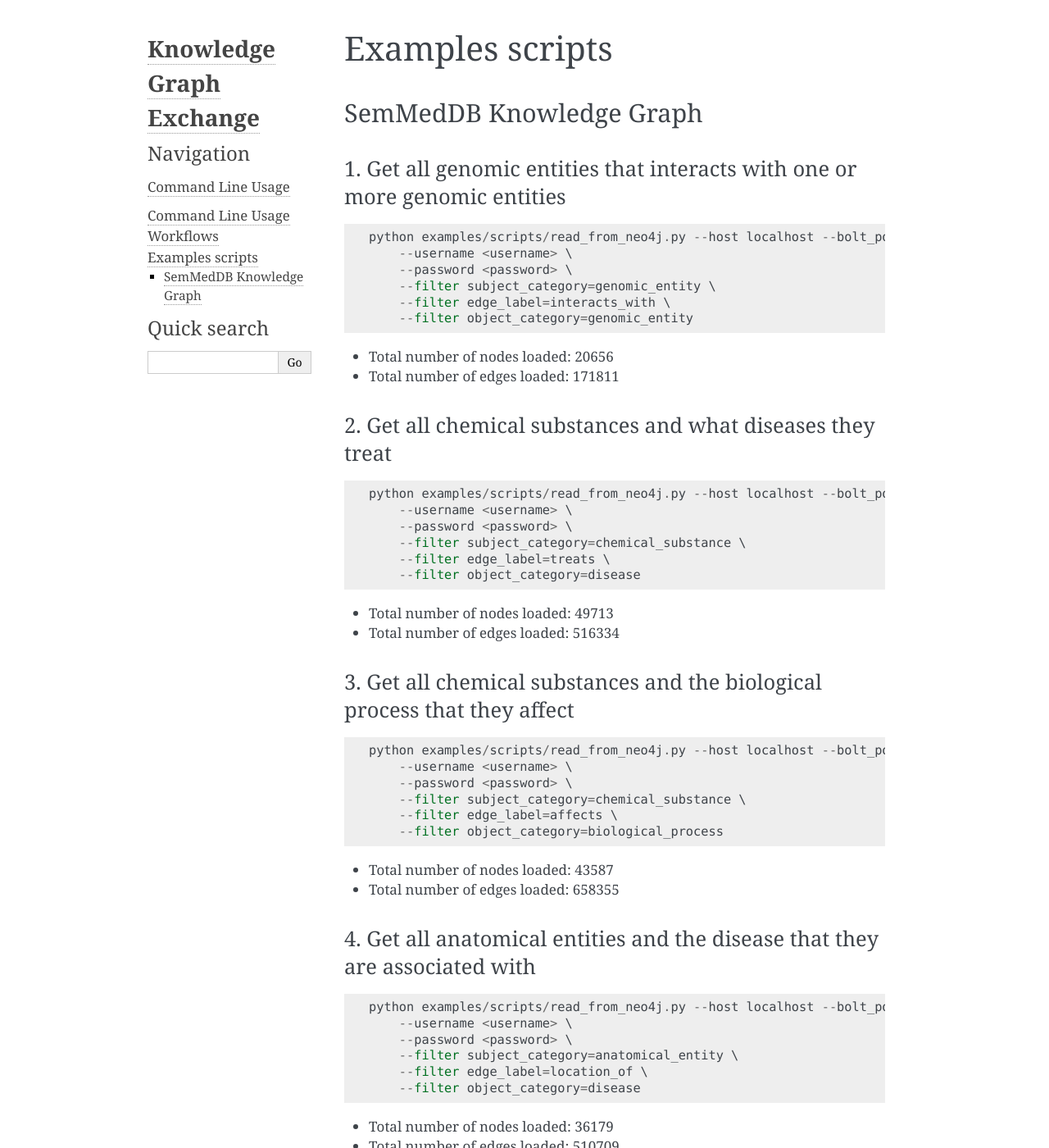
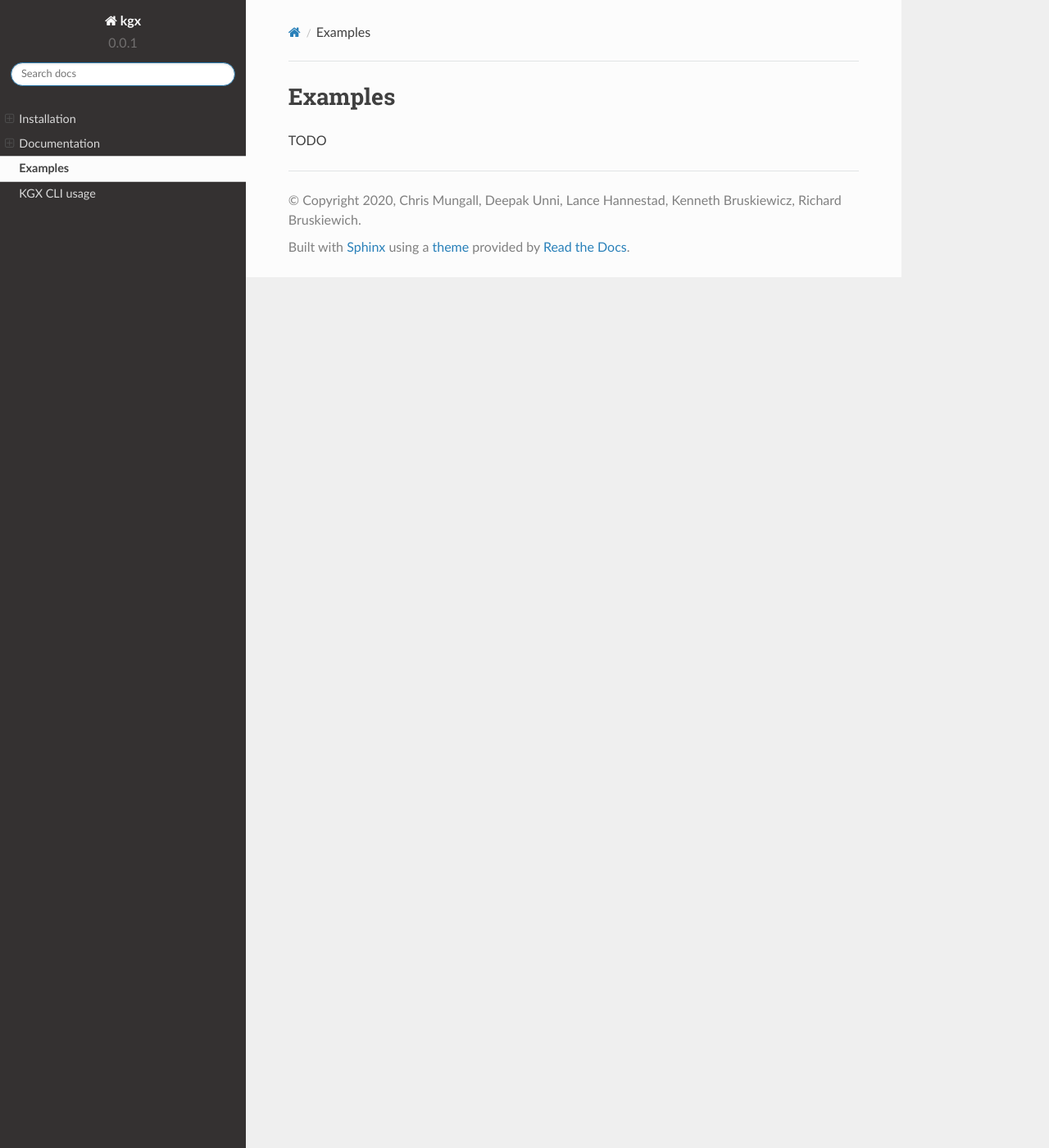
Before and after one commit to biolink/kgx, a Sphinx documentation site: the page built from docs/examples.rst, in a window 1280 px wide and 1400 px high. Shown: the whole window at 82% size. Built offline with Sphinx 7.4.7 and the Read the Docs theme 2.0.0, drawn with Linux system fonts in a browser that asks for light colours; pages that are not in the unit, such as notebooks, are missing from menus; some of the changed text lies outside the part shown.

Commit message:
Update structure and content of documentation

````diff
--- /dev/null
+++ b/docs/cli_usage.rst
@@ -0,0 +1,2 @@
+KGX CLI usage
+=============
--- a/docs/conf.py
+++ b/docs/conf.py
@@ -1,8 +1,8 @@
 #!/usr/bin/env python3
 # -*- coding: utf-8 -*-
 #
-# Knowledge Graph Exchange documentation build configuration file, created by
-# sphinx-quickstart on Fri May 18 17:03:18 2018.
+# kgx documentation build configuration file, created by
+# sphinx-quickstart on Tue Jun 18 16:51:38 2019.
 #
 # This file is execfile()d with the current directory set to its
 # containing dir.
@@ -17,9 +17,10 @@
 # add these directories to sys.path here. If the directory is relative to the
 # documentation root, use os.path.abspath to make it absolute, like shown here.
 #
-# import os
-# import sys
-# sys.path.insert(0, os.path.abspath('.'))
+import os
+import sys
+
+sys.path.insert(0, os.path.abspath('../kgx'))
 
 
 # -- General configuration ------------------------------------------------
@@ -31,7 +32,27 @@
 # Add any Sphinx extension module names here, as strings. They can be
 # extensions coming with Sphinx (named 'sphinx.ext.*') or your custom
 # ones.
-extensions = []
+extensions = ['sphinx.ext.autodoc',
+    'sphinx.ext.todo',
+    'sphinx.ext.coverage',
+    'sphinx.ext.viewcode',
+    'sphinx.ext.githubpages',
+    'sphinx.ext.napoleon',
+    'sphinx_rtd_theme'
+]
+
+# Napoleon settings
+napoleon_google_docstring = False
+napoleon_numpy_docstring = True
+napoleon_include_init_with_doc = True
+napoleon_include_private_with_doc = False
+napoleon_include_special_with_doc = True
+napoleon_use_admonition_for_examples = True
+napoleon_use_admonition_for_notes = True
+napoleon_use_admonition_for_references = False
+napoleon_use_ivar = False
+napoleon_use_param = True
+napoleon_use_rtype = True
 
 # Add any paths that contain templates here, relative to this directory.
 templates_path = ['_templates']
@@ -39,29 +60,24 @@ templates_path = ['_templates']
 # The suffix(es) of source filenames.
 # You can specify multiple suffix as a list of string:
 #
-source_suffix = ['.rst', '.md']
-# source_suffix = '.rst'
-
-source_parsers = {
-   '.md': 'recommonmark.parser.CommonMarkParser',
-}
+source_suffix = ['.rst']
 
 # The master toctree document.
 master_doc = 'index'
 
 # General information about the project.
-project = 'Knowledge Graph Exchange'
-copyright = '2018, Chris Mungall et al.'
-author = 'Chris Mungall et al.'
+project = 'kgx'
+copyright = '2020, Chris Mungall, Deepak Unni, Lance Hannestad, Kenneth Bruskiewicz, Richard Bruskiewich'
+author = 'Chris Mungall, Deepak Unni, Lance Hannestad, Richard Bruskiewich, Kenneth Bruskiewicz'
 
 # The version info for the project you're documenting, acts as replacement for
 # |version| and |release|, also used in various other places throughout the
 # built documents.
 #
 # The short X.Y version.
-version = ''
+version = '0.0.1'
 # The full version, including alpha/beta/rc tags.
-release = ''
+release = '0.0.1'
 
 # The language for content autogenerated by Sphinx. Refer to documentation
 # for a list of supported languages.
@@ -79,7 +95,7 @@ exclude_patterns = ['_build', 'Thumbs.db', '.DS_Store']
 pygments_style = 'sphinx'
 
 # If true, `todo` and `todoList` produce output, else they produce nothing.
-todo_include_todos = False
+todo_include_todos = True
 
 
 # -- Options for HTML output ----------------------------------------------
@@ -87,39 +103,38 @@ todo_include_todos = False
 # The theme to use for HTML and HTML Help pages.  See the documentation for
 # a list of builtin themes.
 #
-html_theme = 'alabaster'
+# Activate the theme.
+html_theme = 'sphinx_rtd_theme'
 
 # Theme options are theme-specific and customize the look and feel of a theme
 # further.  For a list of options available for each theme, see the
 # documentation.
 #
-# html_theme_options = {}
+html_theme_options = {
+    'canonical_url': '',
+    'logo_only': False,
+    'display_version': True,
+    'prev_next_buttons_location': None,
+    'style_external_links': True,
+    'style_nav_header_background': '#343131',
+    'collapse_navigation': False,
+    'sticky_navigation': True,
+    'navigation_depth': -1,
+    'titles_only': False
+}
+
+html_show_sourcelink = False
 
 # Add any paths that contain custom static files (such as style sheets) here,
 # relative to this directory. They are copied after the builtin static files,
 # so a file named "default.css" will overwrite the builtin "default.css".
 html_static_path = ['_static']
 
-# Custom sidebar templates, must be a dictionary that maps document names
-# to template names.
-#
-# This is required for the alabaster theme
-# refs: http://alabaster.readthedocs.io/en/latest/installation.html#sidebars
-html_sidebars = {
-    '**': [
-        'about.html',
-        'navigation.html',
-        'relations.html',  # needs 'show_related': True theme option to display
-        'searchbox.html',
-        'donate.html',
-    ]
-}
-
 
 # -- Options for HTMLHelp output ------------------------------------------
 
 # Output file base name for HTML help builder.
-htmlhelp_basename = 'KnowledgeGraphExchangedoc'
+htmlhelp_basename = 'kgxdoc'
 
 
 # -- Options for LaTeX output ---------------------------------------------
@@ -146,8 +161,8 @@ latex_elements = {
 # (source start file, target name, title,
 #  author, documentclass [howto, manual, or own class]).
 latex_documents = [
-    (master_doc, 'KnowledgeGraphExchange.tex', 'Knowledge Graph Exchange Documentation',
-     'Chris Mungall et al.', 'manual'),
+    (master_doc, 'kgx.tex', 'KGX Documentation',
+     'Chris Mungall, Deepak Unni, Kenneth Bruskiewicz, Lance Hannestad, Richard Bruskiewich', 'manual'),
 ]
 
 
@@ -156,7 +171,7 @@ latex_documents = [
 # One entry per manual page. List of tuples
 # (source start file, name, description, authors, manual section).
 man_pages = [
-    (master_doc, 'knowledgegraphexchange', 'Knowledge Graph Exchange Documentation',
+    (master_doc, 'KGX', 'KGX Documentation',
      [author], 1)
 ]
 
@@ -167,7 +182,7 @@ man_pages = [
 # (source start file, target name, title, author,
 #  dir menu entry, description, category)
 texinfo_documents = [
-    (master_doc, 'KnowledgeGraphExchange', 'Knowledge Graph Exchange Documentation',
-     author, 'KnowledgeGraphExchange', 'One line description of project.',
+    (master_doc, 'KGX', 'KGX Documentation',
+     author, 'kgx', 'One line description of project.',
      'Miscellaneous'),
 ]
--- /dev/null
+++ b/docs/documentation.rst
@@ -0,0 +1,10 @@
+Documentation
+=============
+
+.. toctree::
+   :maxdepth: 2
+
+   transformers
+   operations
+   utilities
+   command_line
--- a/docs/examples.md
+++ /dev/null
@@ -1,98 +0,0 @@
-# Examples scripts
-
-
-## SemMedDB Knowledge Graph
-
-
-### 1. Get all genomic entities that interacts with one or more genomic entities
-
-
-```
-python examples/scripts/read_from_neo4j.py --host localhost --bolt_port 7687 \
-    --username <username> \
-    --password <password> \
-    --filter subject_category=genomic_entity \
-    --filter edge_label=interacts_with \
-    --filter object_category=genomic_entity
-```
-
-
-- Total number of nodes loaded: 20656
-- Total number of edges loaded: 171811
-
-
-### 2. Get all chemical substances and what diseases they treat
-
-```
-python examples/scripts/read_from_neo4j.py --host localhost --bolt_port 7687 \
-    --username <username> \
-    --password <password> \
-    --filter subject_category=chemical_substance \
-    --filter edge_label=treats \
-    --filter object_category=disease
-
-```
-
-
-- Total number of nodes loaded: 49713
-- Total number of edges loaded: 516334
-
-
-### 3. Get all chemical substances and the biological process that they affect
-
-```
-python examples/scripts/read_from_neo4j.py --host localhost --bolt_port 7687 \
-    --username <username> \
-    --password <password> \
-    --filter subject_category=chemical_substance \
-    --filter edge_label=affects \
-    --filter object_category=biological_process
-```
-
-- Total number of nodes loaded: 43587
-- Total number of edges loaded: 658355
-
-### 4. Get all anatomical entities and the disease that they are associated with
-
-```
-python examples/scripts/read_from_neo4j.py --host localhost --bolt_port 7687 \
-    --username <username> \
-    --password <password> \
-    --filter subject_category=anatomical_entity \
-    --filter edge_label=location_of \
-    --filter object_category=disease
-```
-
-- Total number of nodes loaded: 36179
-- Total number of edges loaded: 510709
-
-
-### 5. Get all activities and behaviors and the diseases that they predispose to
-
-```
-python examples/scripts/read_from_neo4j.py --host localhost --bolt_port 7687 \
-    --username <username> \
-    --password <password> \
-    --filter subject_category=activity_and_behavior \
-    --filter edge_label=predisposes \
-    --filter object_category=disease
-```
-
-- Total number of nodes loaded: 1960
-- Total number of edges loaded: 5493
-
-
-### 6. Get all chemical substances and the diseases that they cause
-
-```
-
-python examples/scripts/read_from_neo4j.py --host localhost --bolt_port 7687 \
-    --username neo4j \
-    --password <password> \
-    --filter subject_category=chemical_substance \
-    --filter edge_label=causes \
-    --filter object_category=disease
-```
-
-- Total number of nodes loaded: 37977
-- Total number of edges loaded: 299806
--- /dev/null
+++ b/docs/examples.rst
@@ -0,0 +1,4 @@
+Examples
+========
+
+TODO
--- a/kgx/__init__.py
+++ b/kgx/__init__.py
@@ -1,6 +1,7 @@
 from __future__ import absolute_import
 
 import yaml
+from os import path
 
 __version__ = '0.0.1'
 
@@ -21,7 +22,7 @@ from .utils.model_utils import make_valid_types
 
 import logging
 
-CONFIG_FILENAME = "config.yml"
+CONFIG_FILENAME = path.join(path.dirname(path.abspath(__file__)), '../config.yml')
 config = None
 
 def get_config(filename: str = CONFIG_FILENAME) -> dict:
````
Also changed, not shown: docs/command_line.rst (added, +7 -0 lines), docs/command_line_doc.md (deleted, +0 -95 lines), docs/command_line_examples.md (deleted, +0 -62 lines), docs/index.rst (+18 -86 lines), docs/installation.rst (added, +45 -0 lines), docs/operations.rst (added, +15 -0 lines), docs/transformers.rst (added, +81 -0 lines), docs/utilities.rst (added, +36 -0 lines), docs/workflows.md (deleted, +0 -11 lines), 3 other files.
